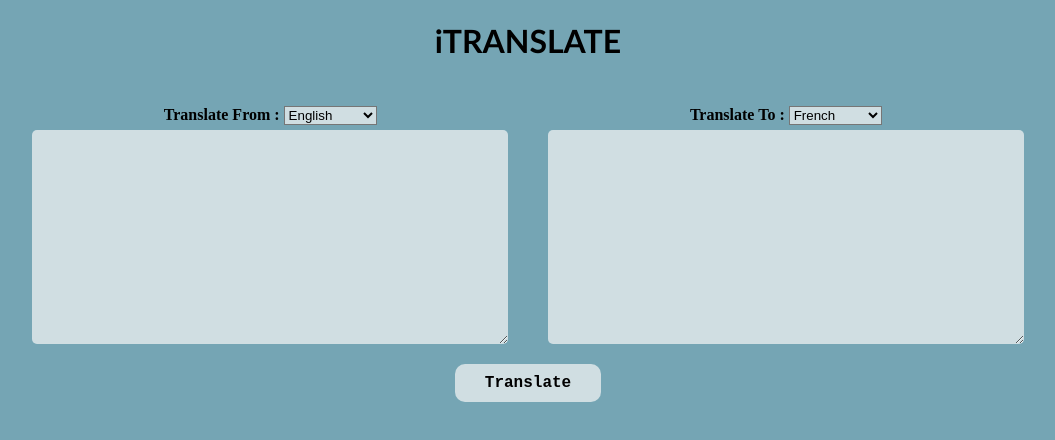
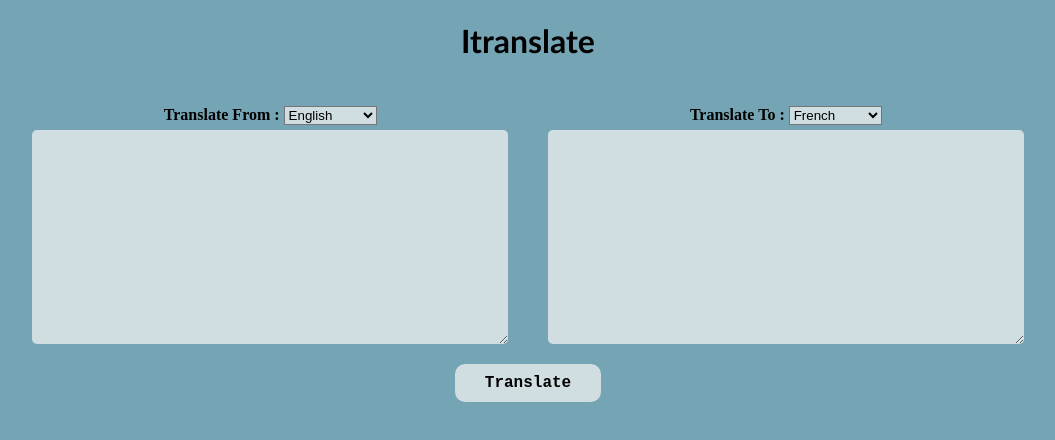
Before and after one commit to khadija-0/phase1-project, a plain HTML site: page index.html in a window 1280 px wide. Shown: the whole page, without its empty margins (112-1167 px from the left). Drawn offline with Linux system fonts and the light colour scheme.

Commit message:
Update index.html

```diff
--- a/index.html
+++ b/index.html
@@ -8,7 +8,7 @@
     <link rel="stylesheet" href="./index.css">
   </head>
   <body>
-      <h1>iTRANSLATE</h1>
+      <h1>Itranslate</h1>
     <div id="mainBox">
       <div id="box">
         <div id="inputBox">
```
